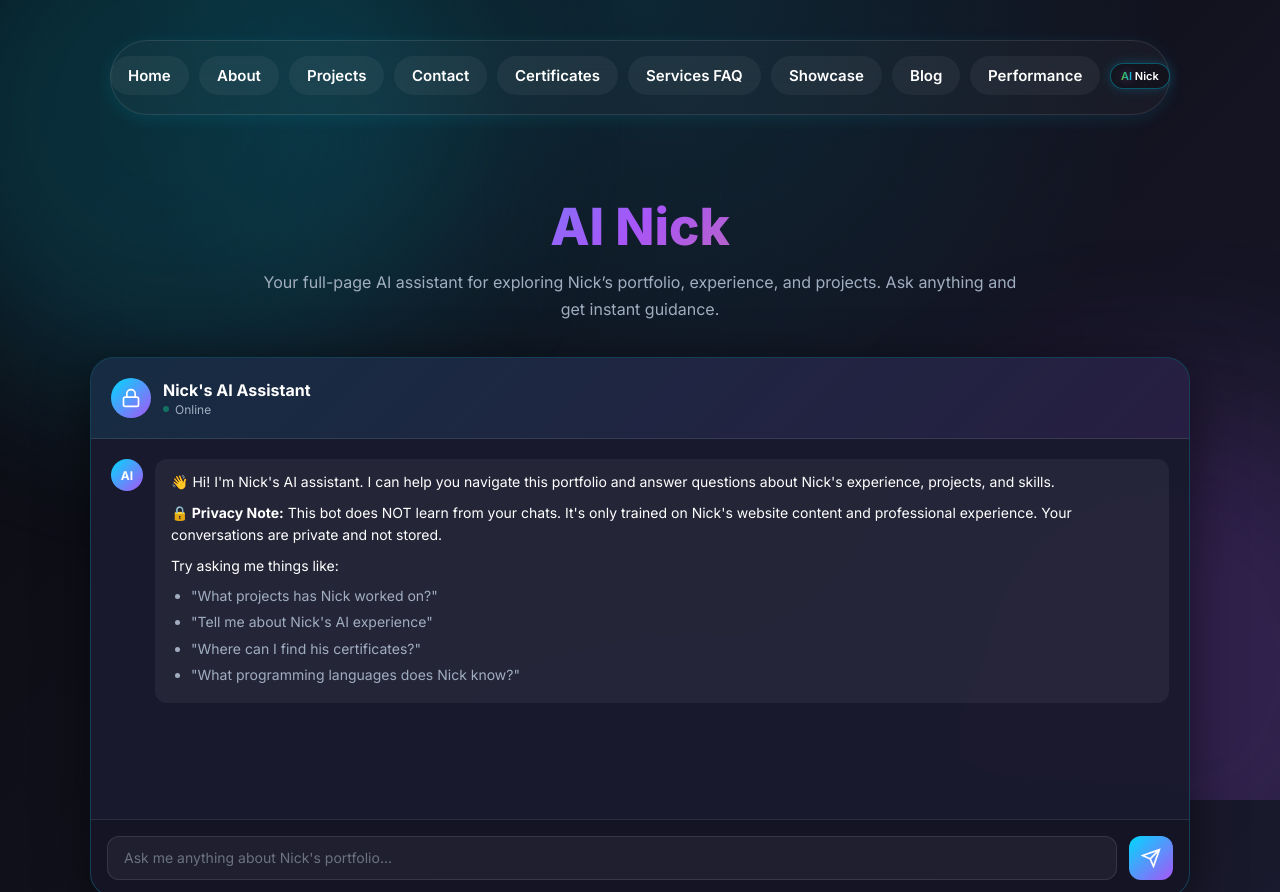
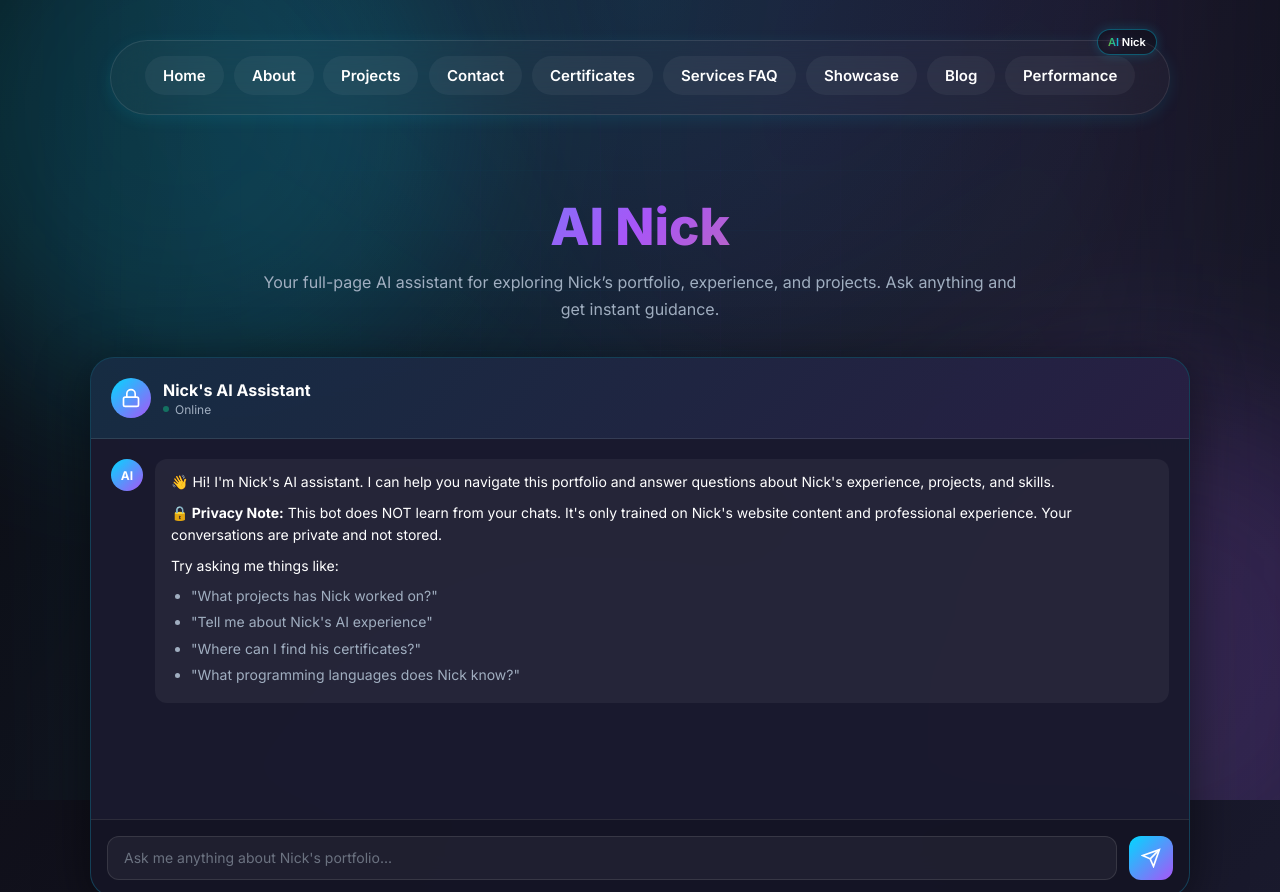
Before and after one commit to NickHolmes999/nickholmes999.github.io, a website: page my_templates/ai-nick.html in a window 1280 px wide. Shown: the top 892 px of the page. Drawn offline with Linux system fonts and the light colour scheme.

Commit message:
update styling

```diff
--- a/css/style.css
+++ b/css/style.css
@@ -462,6 +462,7 @@ nav ul {
   padding: 15px 30px;
   box-shadow: var(--shadow-md);
   width: 100%;
+  position: relative;
 }
 
 nav li {
@@ -513,8 +514,11 @@ nav a.active {
 }
 
 nav li.ai-nick-nav {
-  margin-left: auto;
-  align-self: center;
+  position: absolute;
+  right: 12px;
+  top: -12px;
+  margin-left: 0;
+  z-index: 2;
 }
 
 nav a.ai-nick-link {
--- a/my_templates/ai-nick.html
+++ b/my_templates/ai-nick.html
@@ -61,7 +61,17 @@
       background-size: 60px 60px;
       mask-image: radial-gradient(circle at 50% 20%, rgba(0, 0, 0, 0.9), transparent 70%);
       opacity: 0.35;
-      animation: gridMove 18s linear infinite;
+      animation: gridMove 12s linear infinite;
+    }
+
+    .ai-nick-aurora {
+      position: absolute;
+      inset: -20%;
+      background: conic-gradient(from 180deg at 50% 50%, rgba(0, 217, 255, 0.2), rgba(168, 85, 247, 0.25), rgba(34, 197, 94, 0.2), rgba(0, 217, 255, 0.2));
+      filter: blur(80px);
+      opacity: 0.35;
+      animation: auroraSpin 20s linear infinite;
+      mix-blend-mode: screen;
     }
 
     @keyframes glowFloat {
@@ -78,7 +88,16 @@
         transform: translateY(0);
       }
       to {
-        transform: translateY(60px);
+        transform: translateY(120px);
+      }
+    }
+
+    @keyframes auroraSpin {
+      from {
+        transform: rotate(0deg);
+      }
+      to {
+        transform: rotate(360deg);
       }
     }
 
@@ -164,6 +183,7 @@
   <div class="ai-nick-background">
     <div class="ai-nick-glow one"></div>
     <div class="ai-nick-glow two"></div>
+    <div class="ai-nick-aurora"></div>
     <div class="ai-nick-grid"></div>
   </div>
   <header>
```
Also changed, not shown: index.html (+6 -2 lines).
